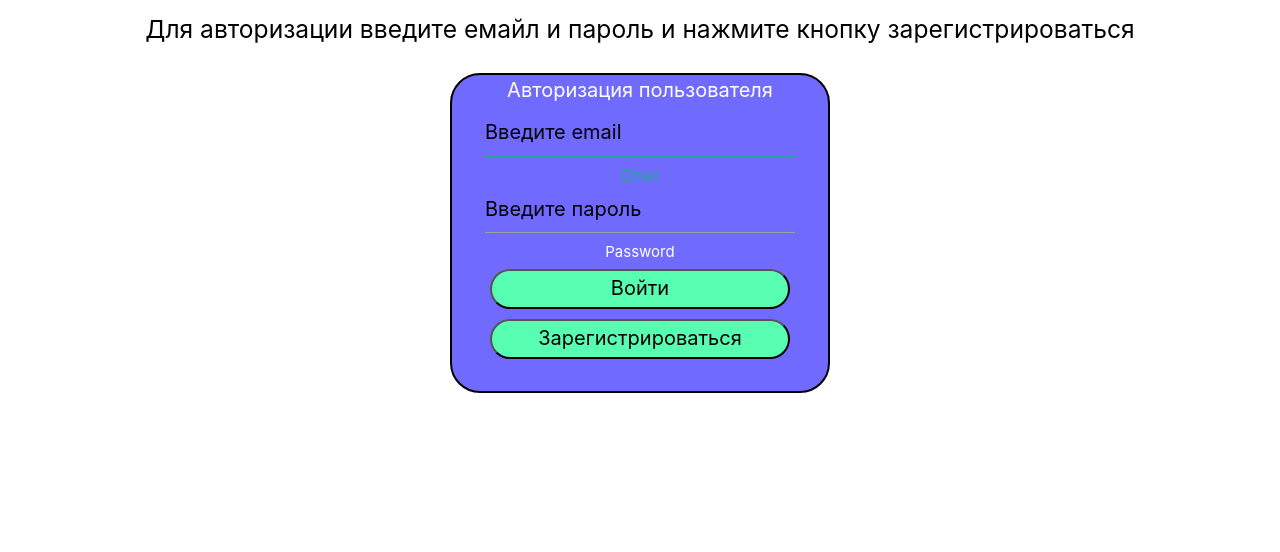
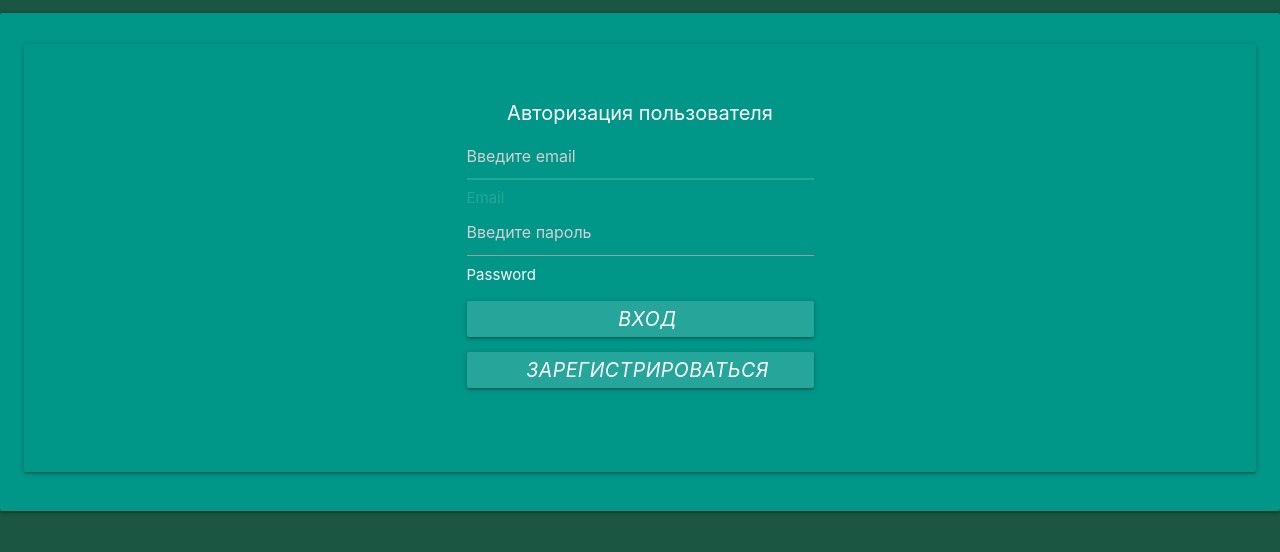
Before and after one commit to Taras-js/file-mongo-express-react-node, a React (Create React App) app in the folder client/: page / in a window 1280 px wide. Shown: the top 552 px of the page. Built offline with nearby package versions, Linux system fonts and the light colour scheme.

Commit message:
Design and folder uploads

```diff
--- a/client/src/App.js
+++ b/client/src/App.js
@@ -15,7 +15,7 @@ function App() {
       }}>
           {isAuthenticated && <Navbar/>
           }
-            <div className={'wrapper'}>
+            <div className="card-panel teal text-lighten-5">
                 {routes}
             </div>
       </AuthContext.Provider>
--- a/client/src/components/Navbar.js
+++ b/client/src/components/Navbar.js
@@ -11,11 +11,9 @@ export const Navbar = () => {
         navigate('/')
     }
     return (
-        <nav>
-            <div className="nav-wrapper light-blue darken-1">
-                <span  className="brand-logo">Добавление картинок с описанием</span>
+        <nav >
+            <div className="nav-wrapper teal text-lighten-5">
                 <ul id="nav-mobile" className="right hide-on-med-and-down">
-                    <li><NavLink to="/">Добавить картинку</NavLink></li>
                     <li><NavLink to="/"
                            onClick={logoutHandler}
                     >Выйти</NavLink></li>
--- a/client/src/index.css
+++ b/client/src/index.css
@@ -1,16 +1,16 @@
 @import "~materialize-css";
-.wrapper {
-  text-align: center;
-  color: black;
+body {
+  width: 100%;
+  height: 100vh;
+  background-color: #1b5643;
+  margin: 0 auto;
+  padding-top: 5px;
 }
 .form-registration {
   width: 380px;
   height: 320px;
   margin: 2rem auto;
-
-  background-color: #716aff;
   border-radius: 30px;
-  border: 2px solid black;
 }
 .fieldset {
   display: grid;
@@ -18,41 +18,18 @@
   width: 320px;
   margin: 0 auto;
   border: none;
-
-}
-
-.fieldset button:hover {
-  color: #F7654A;
-  cursor: pointer;
-  background-color: black;
-  transform: translate(-1px, 1px);
 }
 .legend {
   text-align: center;
   font-size: 20px;
   color: white;
-
 }
 .text {
   resize: none;
   overflow-y: hidden;
 }
-.button {
-  height: 40px;
-  /*background-color: #6cefff;*/
-  border-radius: 30px;
-  font-size: 20px;
-  color: black;
-  margin: 5px;
-  width: 300px;
-  background-color: #57feb2;
-}
 .yellow-input {
   color: white;
-}
-.yellow-input::placeholder {
-  color: black;
-  font-size: 20px;
 }
 label {
   color: white;
@@ -84,7 +61,18 @@ textarea::placeholder {
   width: 350px;
   height: 350px;
   border-radius: 48%;
-  border: 3px solid #331d0e;
+
+
+}
+.btn i{
+  width: 300px;
+}
+.wrapper {
+  margin: 1rem auto;
+}
+.form-file {
+  width: 320px;
+  margin: 0 auto;
 }
 @media screen and (min-width: 320px) and (max-width: 500px) {
   .form-registration {
--- a/client/src/pages/AuthPage.js
+++ b/client/src/pages/AuthPage.js
@@ -6,7 +6,7 @@ import {AuthContext} from "../context/AuthContext";
 export const AuthPage = () => {
     const auth = useContext(AuthContext)
     const message = useMessage()
-    const { loading, error, request, clearError} = useHttp()
+    const { error, request, clearError} = useHttp()
     const [form, setForm] = useState({
         email: '',
         password: ''
@@ -20,7 +20,8 @@ export const AuthPage = () => {
         setForm({...form, [event.target.name]: event.target.value})
         console.log('form:', form)
     }
-    const registerHandler = async () => {
+    const registerHandler = async event => {
+        event.preventDefault()
         try {
             const data = await request('/api/auth/register', 'POST', {...form})
             console.log('data:', data)
@@ -33,7 +34,8 @@ export const AuthPage = () => {
         }
 
     }
-    const loginHandler = async () => {
+    const loginHandler = async event => {
+        event.preventDefault()
         try {
             const data = await request('/api/auth/login', 'POST', {...form})
             auth.login(data.token, data.userId)
@@ -41,11 +43,8 @@ export const AuthPage = () => {
         }
     }
     return (
-        <div>
-            {auth.isAuthenticated
-            ?<h5>Вы зарегистрированы! для входа введите емайд и пароль и нажмите кнопку войти</h5>
-            :<h5>Для авторизации введите емайл и пароль и нажмите кнопку зарегистрироваться</h5>
-            }
+        <div className="card-panel teal text-lighten-5">
+
 
             <form className="form-registration" name="simple form" autoComplete="on" noValidate>
                 <fieldset className="fieldset">
@@ -72,19 +71,26 @@ export const AuthPage = () => {
                 />
 
                     <label htmlFor="password">Password</label>
-                    <div className="card-action">
-                    <button className="button"
-                            disabled={loading}
-                            onClick={loginHandler}
+                    <div className="wrapper">
+                        <button className="btn waves-effect waves-light"
+                                type="submit"
+                                name="action"
 
-                    >Войти</button>
-                    <button className="button"
-                            onClick={registerHandler}
-                            disabled={loading}
-                    >Зарегистрироваться</button>
+                                onClick={loginHandler}
+                        ><i className="material-icons right">Вход</i>
+                        </button>
+                    </div>
+                    <div>
+                        <button className="btn waves-effect waves-light"
+                                type="submit"
+                                name="action"
+                                onClick={registerHandler}
+
+                        ><i className="material-icons right">Зарегистрироваться</i></button>
                     </div>
                 </fieldset>
             </form>
+
         </div>
     )
 }
--- a/client/src/pages/FormInputPage.js
+++ b/client/src/pages/FormInputPage.js
@@ -34,7 +34,7 @@ export const FormInputPage = () => {
         clearError()
     },[error, message, clearError])
     return (
-        <div>
+        <div className="card-panel teal text-lighten-5">
             <div>
                 <form  action="#"
                        className="form-registration"
@@ -75,15 +75,17 @@ export const FormInputPage = () => {
                                 </div>
                             </div>
                             <div>
-                                <button
-                                    className="button"
-                                    onClick={sendFile}
-                                >Добавить</button>
+                                <button className="btn waves-effect waves-light"
+                                        type="submit"
+                                        name="action"
+                                        onClick={sendFile}
+                                ><i className="material-icons right">Добавить</i>
+                                </button>
                             </div>
                     </fieldset>
                 </form>
             </div>
-     <div>
+     <div className="form-file">
          <div>  {
              avatar
                  ? <img className="logo" src={`${avatar}`} alt="avatar"/>
```
